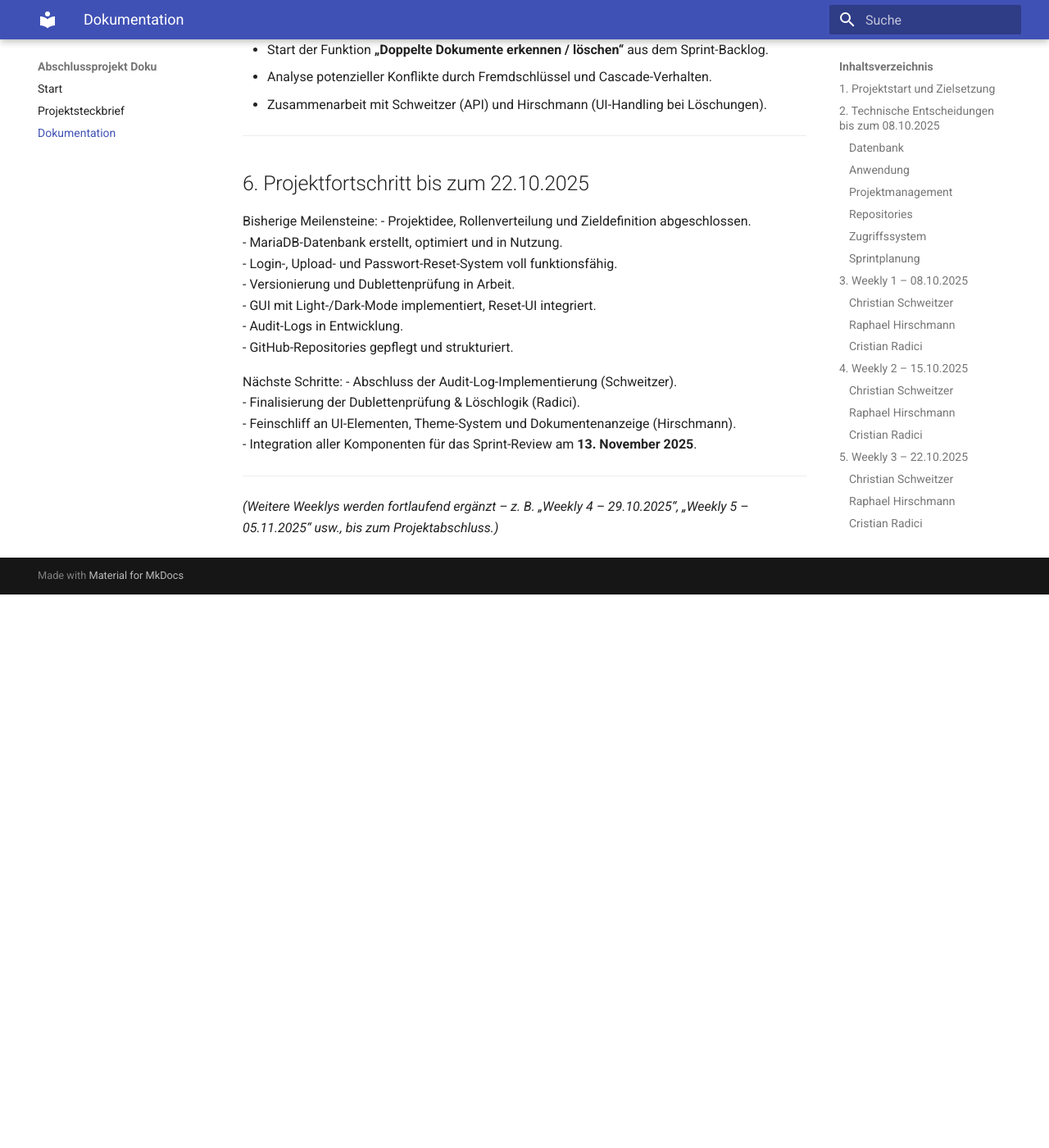
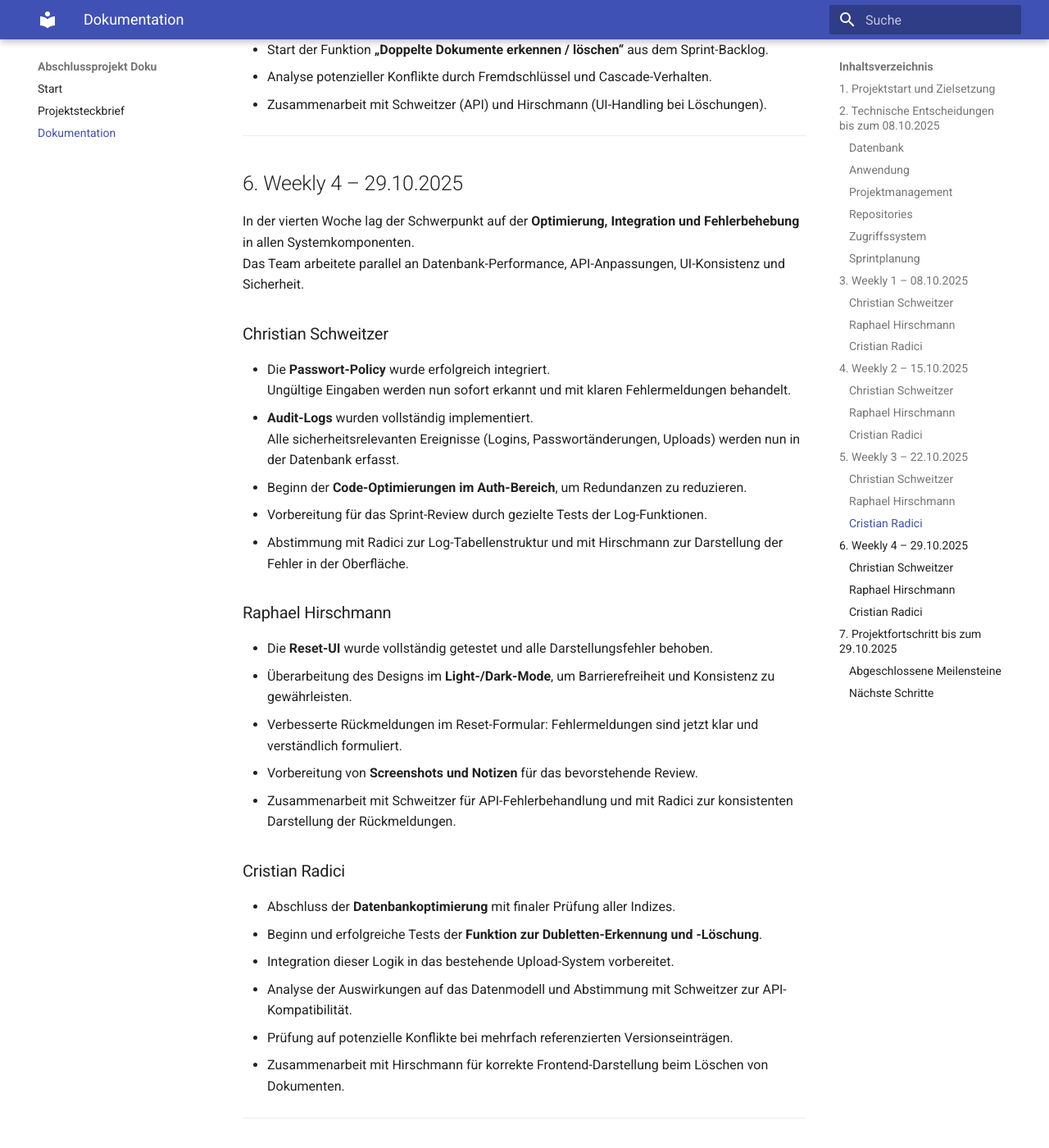
Before and after one commit to CHFChris/Dokumentation-zur-Projektarbeit, an MkDocs documentation site: the page built from docs/Dokumentation.md, in a window 1280 px wide and 1400 px high, scrolled down 4456 px. Shown: the whole window at 82% size. Built offline with MkDocs 1.6.1 and Material for MkDocs 9.7.7, drawn with Linux system fonts in a browser that asks for light colours; before the commit the page ends 5181 px from its top, so only the background shows below that; some of the changed text lies outside the part shown.

Commit message:
Weekly 4 29.10.2025 hinzugefügt

```diff
--- a/docs/Dokumentation.md
+++ b/docs/Dokumentation.md
@@ -135,23 +135,55 @@ Datenbank, Passwort-Reset und Benutzeroberfläche wurden weiterentwickelt.
 
 ---
 
-## 6. Projektfortschritt bis zum 22.10.2025
+## 6. Weekly 4 – 29.10.2025
 
-Bisherige Meilensteine:
-- Projektidee, Rollenverteilung und Zieldefinition abgeschlossen.
-- MariaDB-Datenbank erstellt, optimiert und in Nutzung.
-- Login-, Upload- und Passwort-Reset-System voll funktionsfähig.
-- Versionierung und Dublettenprüfung in Arbeit.
-- GUI mit Light-/Dark-Mode implementiert, Reset-UI integriert.
-- Audit-Logs in Entwicklung.
-- GitHub-Repositories gepflegt und strukturiert.
+In der vierten Woche lag der Schwerpunkt auf der **Optimierung, Integration und Fehlerbehebung** in allen Systemkomponenten.
+Das Team arbeitete parallel an Datenbank-Performance, API-Anpassungen, UI-Konsistenz und Sicherheit.
 
-Nächste Schritte:
-- Abschluss der Audit-Log-Implementierung (Schweitzer).
-- Finalisierung der Dublettenprüfung & Löschlogik (Radici).
-- Feinschliff an UI-Elementen, Theme-System und Dokumentenanzeige (Hirschmann).
-- Integration aller Komponenten für das Sprint-Review am **13. November 2025**.
+### Christian Schweitzer
+- Die **Passwort-Policy** wurde erfolgreich integriert.
+  Ungültige Eingaben werden nun sofort erkannt und mit klaren Fehlermeldungen behandelt.
+- **Audit-Logs** wurden vollständig implementiert.
+  Alle sicherheitsrelevanten Ereignisse (Logins, Passwortänderungen, Uploads) werden nun in der Datenbank erfasst.
+- Beginn der **Code-Optimierungen im Auth-Bereich**, um Redundanzen zu reduzieren.
+- Vorbereitung für das Sprint-Review durch gezielte Tests der Log-Funktionen.
+- Abstimmung mit Radici zur Log-Tabellenstruktur und mit Hirschmann zur Darstellung der Fehler in der Oberfläche.
+
+### Raphael Hirschmann
+- Die **Reset-UI** wurde vollständig getestet und alle Darstellungsfehler behoben.
+- Überarbeitung des Designs im **Light-/Dark-Mode**, um Barrierefreiheit und Konsistenz zu gewährleisten.
+- Verbesserte Rückmeldungen im Reset-Formular: Fehlermeldungen sind jetzt klar und verständlich formuliert.
+- Vorbereitung von **Screenshots und Notizen** für das bevorstehende Review.
+- Zusammenarbeit mit Schweitzer für API-Fehlerbehandlung und mit Radici zur konsistenten Darstellung der Rückmeldungen.
+
+### Cristian Radici
+- Abschluss der **Datenbankoptimierung** mit finaler Prüfung aller Indizes.
+- Beginn und erfolgreiche Tests der **Funktion zur Dubletten-Erkennung und -Löschung**.
+- Integration dieser Logik in das bestehende Upload-System vorbereitet.
+- Analyse der Auswirkungen auf das Datenmodell und Abstimmung mit Schweitzer zur API-Kompatibilität.
+- Prüfung auf potenzielle Konflikte bei mehrfach referenzierten Versionseinträgen.
+- Zusammenarbeit mit Hirschmann für korrekte Frontend-Darstellung beim Löschen von Dokumenten.
 
 ---
 
-*(Weitere Weeklys werden fortlaufend ergänzt – z. B. „Weekly 4 – 29.10.2025“, „Weekly 5 – 05.11.2025“ usw., bis zum Projektabschluss.)*
+## 7. Projektfortschritt bis zum 29.10.2025
+
+### Abgeschlossene Meilensteine
+- Datenbankmodell fertiggestellt und optimiert.
+- Audit-Log-System vollständig integriert.
+- Passwort-Policy und Reset-Mechanismus produktiv.
+- Light-/Dark-Mode fertiggestellt und getestet.
+- Dublettenprüfung und Löschfunktion implementiert.
+- GUI und API erfolgreich miteinander verbunden.
+- GitHub-Repositories und Scrumboard aktuell gepflegt.
+
+### Nächste Schritte
+- Integration und Endtests der Dublettenlogik (Radici).
+- Abschluss der Code-Bereinigung im Backend (Schweitzer).
+- Vorbereitung auf das Sprint-Review (Screenshots, Dokumentation, Testfälle).
+- Überprüfung der Fehlerstrukturen und UI-Rückmeldungen (Hirschmann).
+
+---
+
+*(Weitere Weeklys werden fortlaufend ergänzt – z. B. „Weekly 5 – 05.11.2025“, „Weekly 6 – 12.11.2025“ usw., bis zum Projektabschluss.)*
+"""
```
